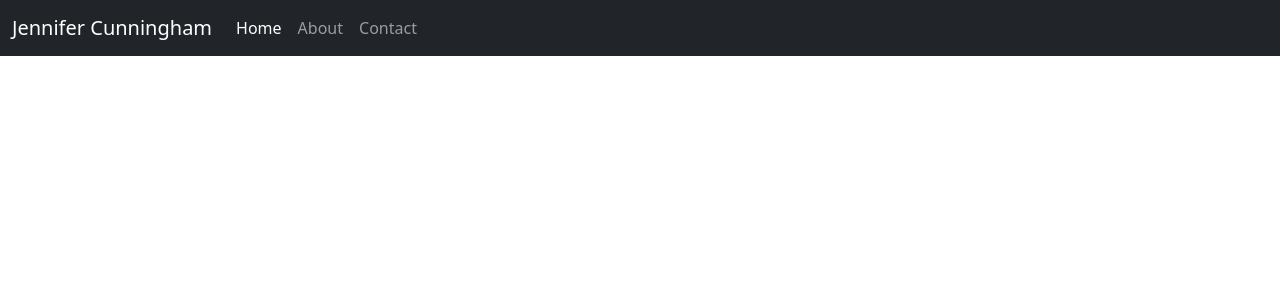
After one commit to Kamernepti/PortfolioSite, a Django app: page /about in a window 1280 px wide. The commit adds this page. Shown: the top 300 px of the page. Run offline with Django 3.2, Linux system fonts and the light colour scheme.

Commit message:
added css to index, nav bar to all templates, and base headers to index

```diff
--- /dev/null
+++ b/portfolio_app/templates/about.html
@@ -0,0 +1,36 @@
+<!DOCTYPE html>
+<html lang="en">
+<head>
+    {% load static %}
+    <link rel="stylesheet" href="{% static 'css/about.css' %}">
+    <meta charset="UTF-8">
+    <link href="https://cdn.jsdelivr.net/npm/bootstrap@5.0.0-beta2/dist/css/bootstrap.min.css" rel="stylesheet" integrity="sha384-BmbxuPwQa2lc/FVzBcNJ7UAyJxM6wuqIj61tLrc4wSX0szH/Ev+nYRRuWlolflfl" crossorigin="anonymous">
+    <script src="https://cdn.jsdelivr.net/npm/bootstrap@5.0.0-beta2/dist/js/bootstrap.bundle.min.js" integrity="sha384-b5kHyXgcpbZJO/tY9Ul7kGkf1S0CWuKcCD38l8YkeH8z8QjE0GmW1gYU5S9FOnJ0" crossorigin="anonymous"></script>
+    <meta charset="UTF-8">
+    <meta http-equiv="X-UA-Compatible" content="IE=edge">
+    <meta name="viewport" content="width=device-width, initial-scale=1.0">
+    <title>About Jennifer</title>
+</head>
+<body>
+    <header>
+        <nav class="navbar navbar-expand-md navbar-dark fixed-top bg-dark">
+            <div class="container-fluid">
+                <a class="navbar-brand" href="#">Jennifer Cunningham</a>
+                <button class="navbar-toggler" type="button" data-bs-toggle="collapse" data-bs-target="#navbarCollapse" aria-controls="navbarCollapse" aria-expanded="false" aria-label="Toggle navigation">
+                <span class="navbar-toggler-icon"></span>
+                </button>
+                    <div class="collapse navbar-collapse" id="navbarCollapse">
+                        <ul class="navbar-nav me-auto mb-2 mb-md-0">
+                            <li class="nav-item"><a class="nav-link active" aria-current="page" href="/">Home</a></li>
+                            <li class="nav-item"><a class="nav-link" href="/about">About</a></li>
+                            <li class="nav-item"><a class="nav-link" href="/contact">Contact</a></li>
+                        </ul>
+                        <div id="container social-media">
+                            <!-- add the github, linkedin, etc icons here -->
+                        </div>
+                    </div>
+            </div>
+        </nav>
+    </header>
+</body>
+</html>
--- a/portfolio_app/urls.py
+++ b/portfolio_app/urls.py
@@ -3,4 +3,6 @@ from . import views
 
 urlpatterns = [
     path('', views.index),
+    path('about', views.about),
+    path('contact', views.contact),
 ]
--- a/portfolio_app/views.py
+++ b/portfolio_app/views.py
@@ -1,4 +1,10 @@
-from django.shortcuts import render
+from django.shortcuts import render, redirect
 
 def index(request):
     return render (request, 'index.html')
+
+def about(request):
+    return render(request, 'about.html')
+
+def contact(request):
+    return render(request, 'contact.html')
```
Also changed, not shown: portfolio_app/templates/contact.html (added, +36 -0 lines), portfolio_app/templates/index.html (+12 -12 lines), portfolio_app/static/css/about.css (added), portfolio_app/static/css/contact.css (added).
